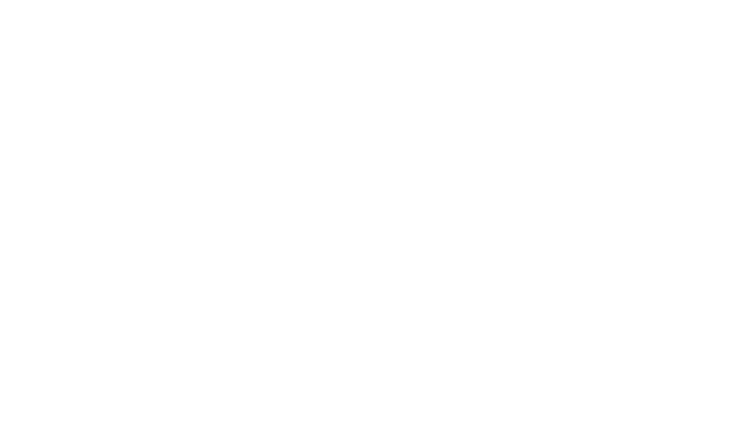
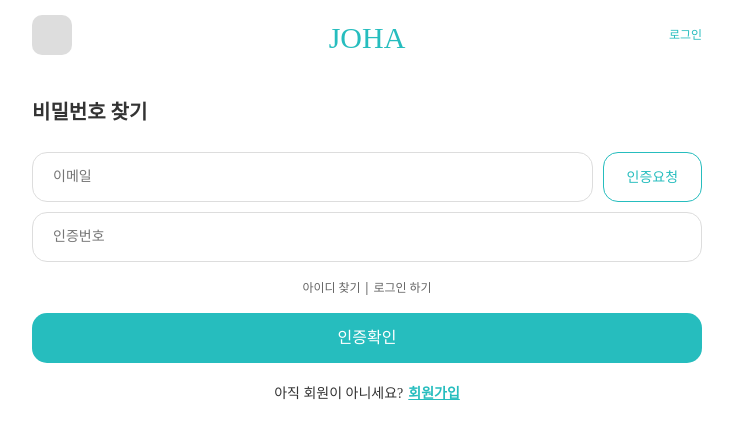
Before and after one commit to Henry93s/joha_front, a React (Create React App) app: page /findPassword in a window 1280 px wide. Before the commit this address had no page. Shown: the top 438 px of the page, without its empty margins (273-1006 px from the left). Built offline with nearby package versions, Linux system fonts and the light colour scheme; a web font is replaced by a local one.

Commit message:
Feat: 비밀번호 찾기 페이지 업데이트

```diff
--- a/src/App.tsx
+++ b/src/App.tsx
@@ -9,6 +9,7 @@
 import JoinEndPage from "./pages/JoinEndPage";
 import SchedulePage from "./pages/SchedulePage";
 import FindIdPage from "./pages/FindIdPage";
+import FindPasswordPage from "./pages/FindPasswordPage";
 
 function App() {
     return (
@@ -40,6 +41,10 @@
                         element={<FindIdPage />}
                     />
                     <Route
+                        path="/findPassword"
+                        element={<FindPasswordPage />}
+                    />
+                    <Route
                         path="/schedule"
                         element={<SchedulePage />}
                     />
--- /dev/null
+++ b/src/components/account/FindPassword.jsx
@@ -0,0 +1,164 @@
+import React, { useState, useRef } from "react";
+import styled from "styled-components";
+import { Link, useNavigate } from "react-router-dom";
+
+// 기존에 index.css에서 처리하던 스타일을 제거하고 간결하게 유지
+
+const FlexDiv = styled.div`
+    display: flex;
+    gap: 10px;
+    & + div {
+        margin-top: 10px;
+    }
+`;
+
+const LoginInput = styled.input`
+    border: 1px solid #ddd;
+    background: #fff;
+    border-radius: 15px;
+    width: 100%;
+    height: 50px;
+    padding: 0 15px;
+    ::placeholder {
+        color: #666;
+    }
+    & + input {
+        margin-top: 10px;
+    }
+
+    &:focus {
+        border-color: var(--main-color);
+        outline: none;
+    }
+`;
+
+const RequestBtn = styled.button`
+    color: var(--main-color);
+    background: #fff;
+    height: 50px;
+    width: 120px;
+    border: 1px solid var(--main-color);
+    border-radius: 15px;
+    &:disabled {
+        color: #bbb;
+        border-color: #ddd;
+    }
+    cursor: pointer;
+`;
+
+const LinkUl = styled.ul`
+    text-align: center;
+    padding: 15px 0;
+
+    a {
+        color: #666;
+        font-size: 12px;
+    }
+`;
+
+const LinkLi = styled.li`
+    display: inline-block;
+    margin: 0 5px;
+`;
+
+const SubmitBtn = styled.button`
+    background: var(--main-color);
+    color: #fff;
+    font-size: 16px;
+    width: 100%;
+    height: 50px;
+    border: 0;
+    border-radius: 15px;
+    &:disabled {
+        border-color: #ccc;
+        background: #ccc;
+    }
+    cursor: pointer;
+`;
+
+const JoinBox = styled.div`
+    text-align: center;
+    padding-top: 20px;
+
+    & a {
+        font-weight: bold;
+        margin-left: 5px;
+        text-decoration: underline;
+        color: var(--main-color);
+    }
+`;
+
+const FindPassword = () => {
+    const [email, setEmail] = useState("");
+    const [code, setCode] = useState("");
+    const emailRequestBtn = useRef(null);
+    const navigate = useNavigate();
+
+    // 이메일 인증 요청 핸들러 (테스트용으로 설정)
+    const onEmailRequestHandler = (e) => {
+        e.preventDefault();
+        if (emailRequestBtn.current) {
+            emailRequestBtn.current.disabled = true;
+        }
+        alert("인증 코드가 전송되었습니다.");
+        // 테스트를 위해 가짜 응답 설정
+        setTimeout(() => {
+            console.log("테스트용 이메일 요청 완료");
+        }, 1000);
+    };
+
+    // 이메일 인증 확인 핸들러 (테스트용으로 설정)
+    const onEmailCheckHandler = (e) => {
+        e.preventDefault();
+        if (code === "123456") {
+            navigate("/changePassword", { state: { email } });
+        } else {
+            alert("인증 번호가 올바르지 않습니다.");
+        }
+    };
+
+    return (
+        <form onSubmit={onEmailCheckHandler}>
+            <FlexDiv>
+                <LoginInput
+                    type="email"
+                    placeholder="이메일"
+                    value={email}
+                    required
+                    onChange={(e) => setEmail(e.target.value)}
+                />
+                <RequestBtn
+                    onClick={onEmailRequestHandler}
+                    ref={emailRequestBtn}
+                >
+                    인증요청
+                </RequestBtn>
+            </FlexDiv>
+            <FlexDiv>
+                <LoginInput
+                    type="text"
+                    placeholder="인증번호"
+                    value={code}
+                    required
+                    onChange={(e) => setCode(e.target.value)}
+                />
+            </FlexDiv>
+            <LinkUl>
+                <LinkLi>
+                    <Link to="/findId">아이디 찾기</Link>
+                </LinkLi>
+                |
+                <LinkLi>
+                    <Link to="/login">로그인 하기</Link>
+                </LinkLi>
+            </LinkUl>
+            <SubmitBtn type="submit">인증확인</SubmitBtn>
+            <JoinBox>
+                아직 회원이 아니세요?
+                <Link to="/join">회원가입</Link>
+            </JoinBox>
+        </form>
+    );
+};
+
+export default FindPassword;
--- /dev/null
+++ b/src/pages/FindPasswordPage.jsx
@@ -0,0 +1,17 @@
+import React from "react";
+import Header from "../components/layout/Header";
+import SubLayout from "../components/layout/SubLayout";
+import FindPassword from "../components/account/FindPassword";
+
+const FindPasswordPage = () => {
+    return (
+        <>
+            <Header />
+            <SubLayout pageTitle="비밀번호 찾기">
+                <FindPassword />
+            </SubLayout>
+        </>
+    );
+};
+
+export default FindPasswordPage;
```
